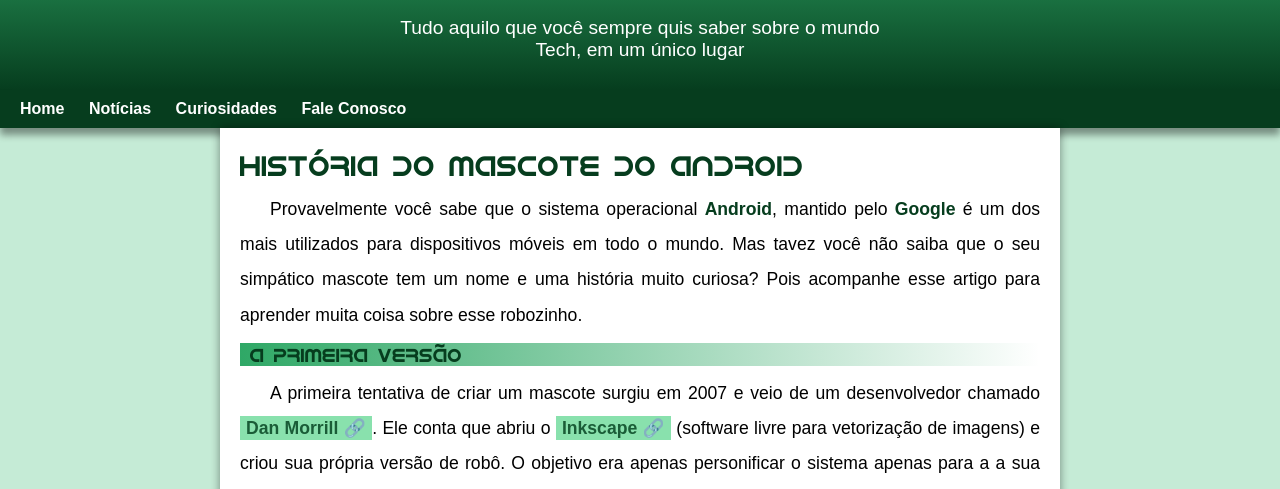
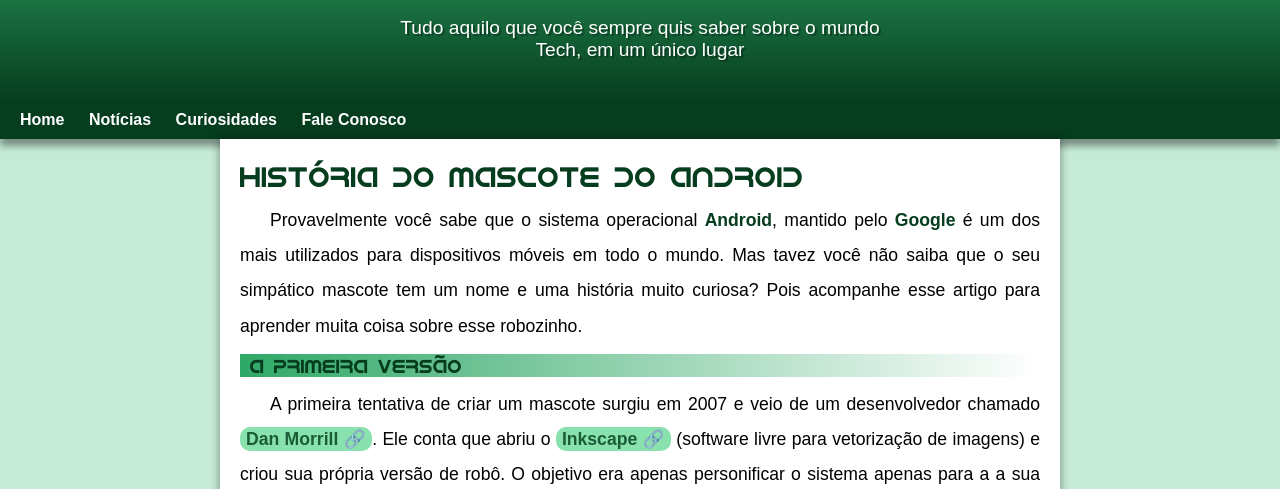
Before and after one commit to samuelpazsantana/projeto-android, a plain HTML site: page index.html in a window 1280 px wide. Shown: the part 100-589 px from the top of the page. Drawn offline with Linux system fonts and the light colour scheme.

Commit message:
Problema de padding resolvido

```diff
--- a/style/estilo.css
+++ b/style/estilo.css
@@ -60,6 +60,8 @@
     margin: auto;
     padding-left: 10px;
     padding-right: 10px;
+    padding-bottom: 40px;
+    text-shadow: 2px 2px 0px rgba(0, 0, 0, 0.315);
 }
 
 nav {
@@ -123,6 +125,7 @@
     text-decoration: none;
     background-color: var(--cor1);
     padding: 2px 6px;
+    border-radius: 10px;
 }
 
 main a:hover {
```
